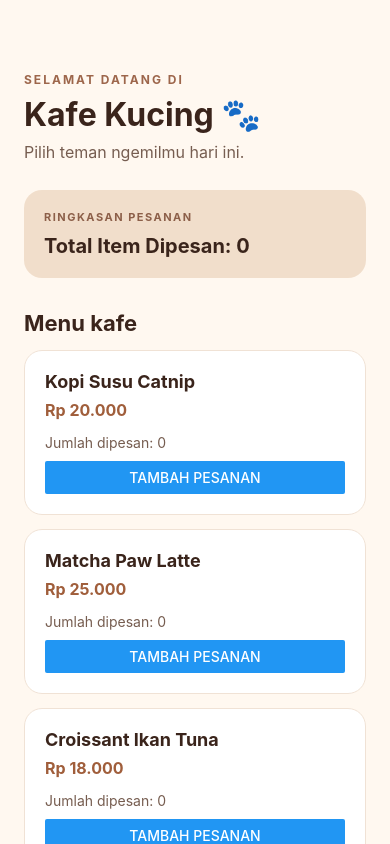
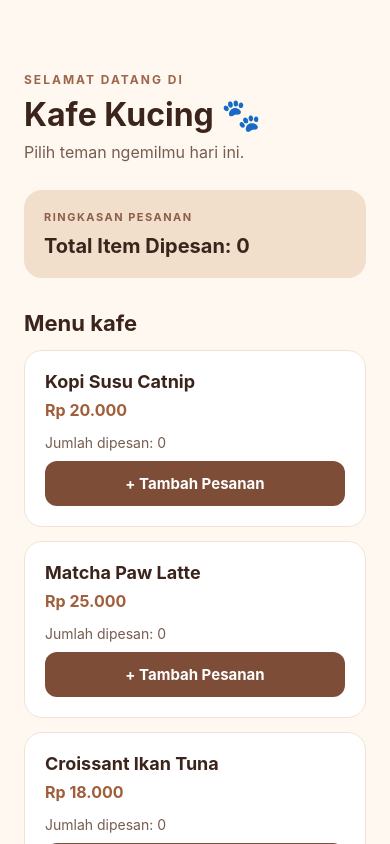
Before and after one commit to erron8/Pengelolaan-PropsState-pada-ReactNative, a React Native app: screen / in a window 390 px wide. Built offline with nearby package versions, Linux system fonts and the light colour scheme.

Commit message:
Add clear accessible order action

```diff
--- a/components/MenuItem.js
+++ b/components/MenuItem.js
@@ -1,5 +1,5 @@
 import React, { useState } from 'react';
-import { Button, StyleSheet, Text, View } from 'react-native';
+import { Pressable, StyleSheet, Text, View } from 'react-native';
 
 export default function MenuItem({ nama, harga, onTambahPesanan }) {
   const [qty, setQty] = useState(0);
@@ -14,7 +14,14 @@ export default function MenuItem({ nama, harga, onTambahPesanan }) {
       <Text style={styles.nama}>{nama}</Text>
       <Text style={styles.harga}>Rp {harga.toLocaleString('id-ID')}</Text>
       <Text style={styles.jumlah}>Jumlah dipesan: {qty}</Text>
-      <Button title="Tambah Pesanan" onPress={handleTambah} />
+      <Pressable
+        accessibilityRole="button"
+        accessibilityLabel={`Tambah pesanan ${nama}`}
+        onPress={handleTambah}
+        style={({ pressed }) => [styles.tombol, pressed && styles.tombolDitekan]}
+      >
+        <Text style={styles.teksTombol}>+ Tambah Pesanan</Text>
+      </Pressable>
     </View>
   );
 }
@@ -24,4 +31,7 @@ const styles = StyleSheet.create({
   nama: { color: '#3A241B', fontSize: 18, fontWeight: 'bold' },
   harga: { color: '#A05E3B', fontSize: 16, fontWeight: 'bold', marginTop: 8 },
   jumlah: { color: '#765D50', fontSize: 14, marginTop: 14, marginBottom: 10 },
+  tombol: { backgroundColor: '#7E4D38', borderRadius: 12, paddingVertical: 13, alignItems: 'center' },
+  tombolDitekan: { opacity: 0.8 },
+  teksTombol: { color: '#FFFFFF', fontSize: 15, fontWeight: 'bold' },
 });
```
